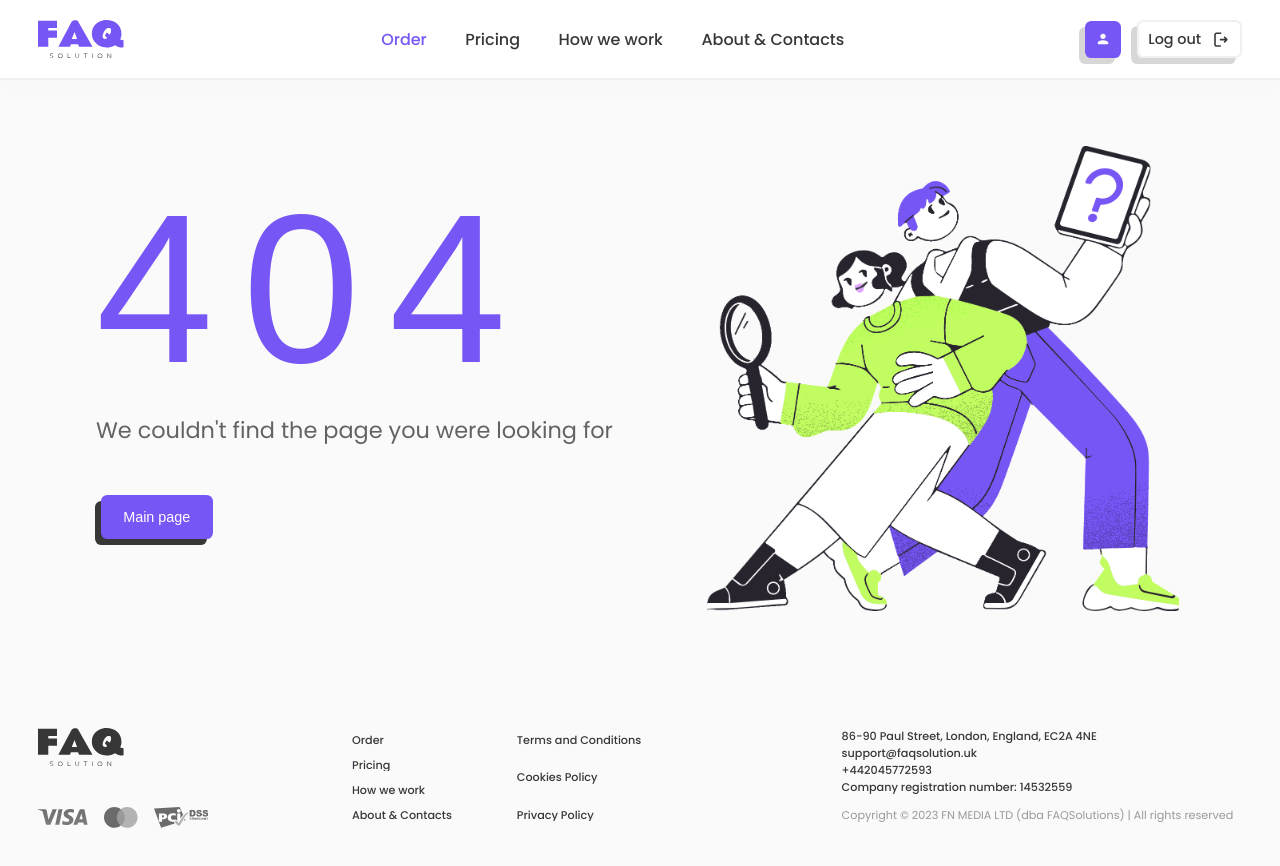
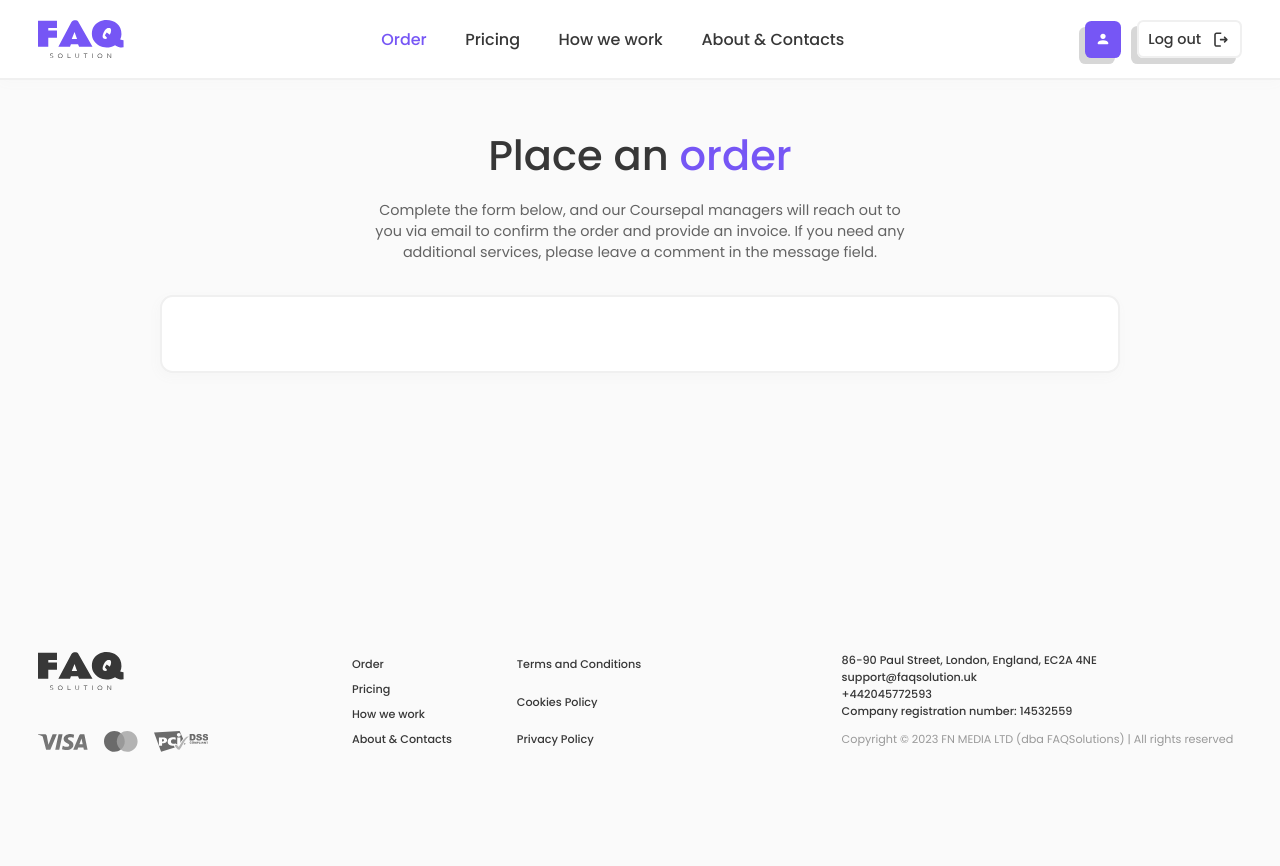
Before and after one commit to deniskeller/faq, a Next.js app: page /order in a window 1280 px wide. Before the commit this address had no page. Shown: the top 866 px of the page. After the commit the page ends 800 px from the top, so only its background shows below. Built offline with nearby package versions, Linux system fonts and the light colour scheme; a web font is replaced by a local one.

Commit message:
order page start

```diff
--- /dev/null
+++ b/pages/order.tsx
@@ -0,0 +1,12 @@
+import { Landing } from '@layouts/index';
+import { Order } from '@view/landing';
+
+const OrderPage = () => {
+  return (
+    <Landing>
+      <Order />
+    </Landing>
+  );
+};
+
+export default OrderPage;
--- /dev/null
+++ b/src/view/landing/Order/Order.module.scss
@@ -0,0 +1,115 @@
+.Order {
+  padding: em(160px) 0 em(187px);
+  @include iflaptop {
+    padding: em(134px) 0 em(80px);
+  }
+  @include iftablet {
+    padding: em(134px) 0 em(60px);
+  }
+  @include ifmobile {
+    padding: em(114px) 0 em(40px);
+  }
+
+  &_Container {
+    max-width: em(1296px);
+    @include iftablet {
+      max-width: em(550px);
+    }
+  }
+
+  &_Title {
+    text-align: center;
+    margin-bottom: em(20px);
+    @include iflaptop {
+      margin-bottom: em(32px);
+    }
+    @include iftablet {
+      margin-bottom: em(28px);
+    }
+    @include ifmobile {
+      margin-bottom: em(23px);
+    }
+    span {
+      color: $purple;
+    }
+  }
+
+  &_Subtitle {
+    text-align: center;
+    max-width: em(670px);
+    margin: 0 auto em(40px);
+    @include iflaptop {
+      max-width: em(537px);
+      margin: 0 auto em(60px);
+    }
+    @include iftablet {
+      max-width: em(536px);
+      margin: 0 auto em(50px);
+    }
+    @include ifmobile {
+      margin: 0 auto em(37px);
+    }
+  }
+
+  &_Content {
+    box-sizing: border-box;
+    border: 2px solid $border;
+    box-shadow: -2px 4px 12px 0px rgb(246, 246, 246);
+    background: $white;
+    border-radius: em(16px);
+    display: grid;
+    grid-template-columns: em(404px) 1fr;
+    gap: 0 em(186px);
+    padding: em(60px) em(91px) em(32px);
+    @include iflaptop {
+      grid-template-columns: em(269px) 1fr;
+      gap: 0 em(136px);
+      padding: em(38px) em(52px) em(32px) em(38px);
+    }
+    @include iftablet {
+      grid-template-columns: 1fr;
+      padding: em(38px) em(38px) em(32px) em(40px);
+    }
+    @include ifmobile {
+      grid-template-columns: 1fr;
+      padding: em(38px) em(18px) em(30px);
+    }
+
+    .Form {
+      display: flex;
+      flex-direction: column;
+      &_Fields {
+        display: grid;
+        grid-template-columns: 1fr;
+        gap: em(20px) 0;
+        margin-bottom: em(20px);
+        @include ifmobile {
+          margin-bottom: em(28px);
+        }
+      }
+
+      &_Button {
+        margin-left: em(6px);
+        margin-bottom: em(52px);
+        @include iflaptop {
+          margin-bottom: em(72px);
+        }
+        @include iftablet {
+          margin-bottom: em(72px);
+        }
+        @include ifmobile {
+          width: 100%;
+          margin-bottom: em(45px);
+          margin-left: 0;
+        }
+      }
+    }
+  }
+}
+
+@include iflaptop {
+}
+@include iftablet {
+}
+@include ifmobile {
+}
--- /dev/null
+++ b/src/view/landing/Order/Order.tsx
@@ -0,0 +1,90 @@
+import React, { useState } from 'react';
+import s from './Order.module.scss';
+import { useRouter } from 'next/router';
+import { BaseButton, BaseContainer, BaseInput, BaseText } from '@base/index';
+import Link from 'next/link';
+import { ToMainPage } from '@content/landing/index';
+import Image from 'next/image';
+
+interface IFormData {
+  email: string;
+  password: string;
+}
+
+const Order: React.FC = () => {
+  const router = useRouter();
+  //ФОРМА
+  const [value, setValue] = React.useState<IFormData>({
+    email: '',
+    password: '',
+  });
+
+  const setNewValue = (value: string, prop: keyof IFormData) => {
+    setValue((prev) => ({ ...prev, [prop]: value }));
+  };
+
+  const [error, setError] = useState(false);
+
+  const submitHandler = (e: { preventDefault: () => void }) => {
+    e.preventDefault();
+    if (value.email != '') {
+      router.push('/');
+    } else {
+      setError(true);
+    }
+  };
+
+  return (
+    <section className={s.Order}>
+      <BaseContainer className={s.Order_Container}>
+        <BaseText className={s.Order_Title}>
+          Place an&nbsp;
+          <span>order</span>
+        </BaseText>
+
+        <BaseText as="p" className={s.Order_Subtitle}>
+          Complete the form below, and our Coursepal managers will reach out to
+          you via email to confirm the order and provide an invoice. If you need
+          any additional services, please leave a comment in the message field.
+        </BaseText>
+
+        <div className={s.Order_Content}>
+          {/* <form className={s.Form} autoComplete="off">
+            <div className={s.Form_Fields}>
+              <BaseInput
+                name="email"
+                placeholder="Email address"
+                label="Email address"
+                value={value.email}
+                onChange={(val: string) => setNewValue(val, 'email')}
+                error={error}
+              />
+
+              <BaseInput
+                type="password"
+                name="password"
+                placeholder="Password"
+                label="Password"
+                value={value.password}
+                onChange={(val: string) => setNewValue(val, 'password')}
+                withIcon
+                error={error}
+                autocomplete="new-password"
+              />
+            </div>
+
+            <BaseButton
+              type="submit"
+              className={s.Form_Button}
+              onClick={submitHandler}
+            >
+              Proceed to checkout
+            </BaseButton>
+          </form> */}
+        </div>
+      </BaseContainer>
+    </section>
+  );
+};
+
+export default Order;
--- a/src/view/landing/index.ts
+++ b/src/view/landing/index.ts
@@ -6,3 +6,4 @@ export { default as SignUp } from "./SignUp/SignUp";
 export { default as LogIn } from "./LogIn/LogIn";
 export { default as ForgotPassword } from "./ForgotPassword/ForgotPassword";
 export { default as PersonalProfile } from "./PersonalProfile/PersonalProfile";
+export { default as Order } from "./Order/Order";
```
